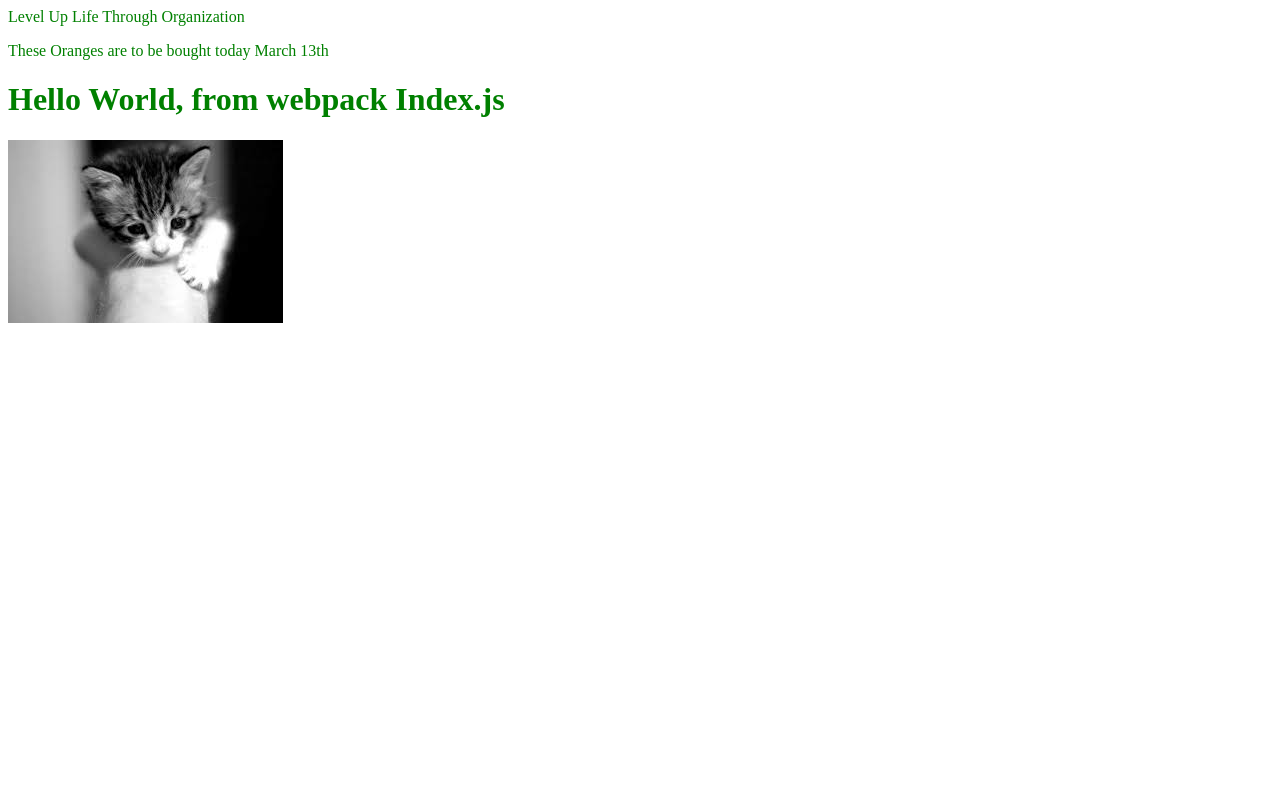
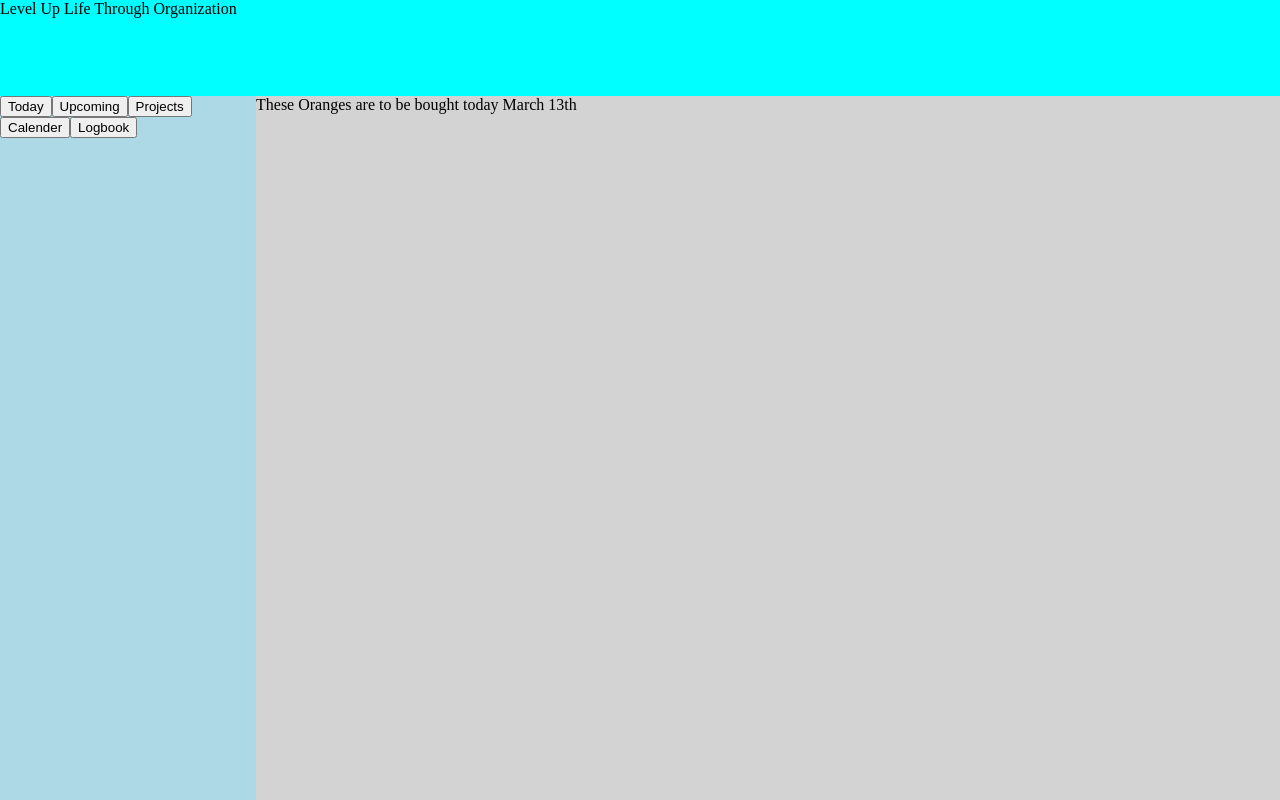
Before and after one commit to CreativeCleverCarlos/The-Odin-Project-To-Do-List-, a website built with webpack: page dist/index.html in a window 1280 px wide. Built offline with nearby package versions, Linux system fonts and the light colour scheme.

Commit message:
side nav bar buttons added

```diff
--- /dev/null
+++ b/src/asidenavbar.js
@@ -0,0 +1,34 @@
+
+function putUpNav(){
+    //so this isn't going to be intaking anything. Just showing the Today, Upcoming, Projects, Calender, and Logbook
+
+    const contentAside = document.querySelector(".side-nav");
+    const today = document.createElement('button');
+    today.textContent = "Today";
+    contentAside.appendChild(today)
+
+    // display the upcoming button
+
+    const upcoming = document.createElement('button');
+    upcoming.textContent = "Upcoming";
+    contentAside.appendChild(upcoming)
+
+     // display the Projects button in the side bar
+
+    const projects = document.createElement('button');
+    projects.textContent = "Projects";
+    contentAside.appendChild(projects)
+
+     // display the Calender button in the side bar
+
+    const calender = document.createElement('button');
+    calender.textContent = "Calender";
+    contentAside.appendChild(calender)
+
+    const logbook = document.createElement('button');
+    logbook.textContent = "Logbook";
+    contentAside.appendChild(logbook)
+}
+
+
+export default putUpNav;
--- a/src/default.js
+++ b/src/default.js
@@ -12,7 +12,7 @@ function defaultMenu(){
     showExample1.textContent = `These ${example1.name} are ${example1.description} today ${example1.dateAdded}`
     contentForExample1.appendChild(showExample1)
 
-    console.log(example1)
+
 }
 
 export default defaultMenu
--- a/src/index.js
+++ b/src/index.js
@@ -1,6 +1,6 @@
 
 import './style.css'
-
+import putUpNav from './asidenavbar.js';
 import './default.js'
 import Icon from './placeholder5.jpg';
 import defaultMenu from './default.js';
@@ -9,19 +9,23 @@ import defaultMenu from './default.js';
 //a function that creates a div, and places the cat image into it
 function component(){
 
+
+    // can likely delete the "hello world, from webpack index.js example and the image to clean up code"
     const contentDiv = document.querySelector(".content")
     const test = document.createElement("h1");
     test.textContent = "Hello World, from webpack Index.js"
-    contentDiv.appendChild(test) //places the test content into the ui
+    // contentDiv.appendChild(test) //places the test content into the ui
 
 
     const element = document.createElement('div')
     const aPicture = new Image();
     aPicture.src = Icon
-    element.appendChild(aPicture) //places the picture into the dom
+    //removes the example picture below
+    //element.appendChild(aPicture) //places the picture into the dom
 
     //test that the default.js is working
     defaultMenu()
+    putUpNav()
 
     return element
 
--- a/src/style.css
+++ b/src/style.css
@@ -1,5 +1,28 @@
-
+*{
+    margin: 0;
+    box-sizing: border-box;
+}
 
 .content{
-    color: green;
+    display: flex;
 }
+
+.heading{
+    width: 100vw;
+    height: 12vh;
+    background-color: aqua;
+}
+
+.side-nav{
+    width: 20vw;
+    min-height: 88vh;
+    height: auto;
+    background: lightblue;
+}
+
+.info-listing{
+    width: 80vw;
+    min-height: 88vh;
+    height: auto;
+    background: lightgray;
+}
```
Also changed, not shown: dist/index.html, dist/main.js.
